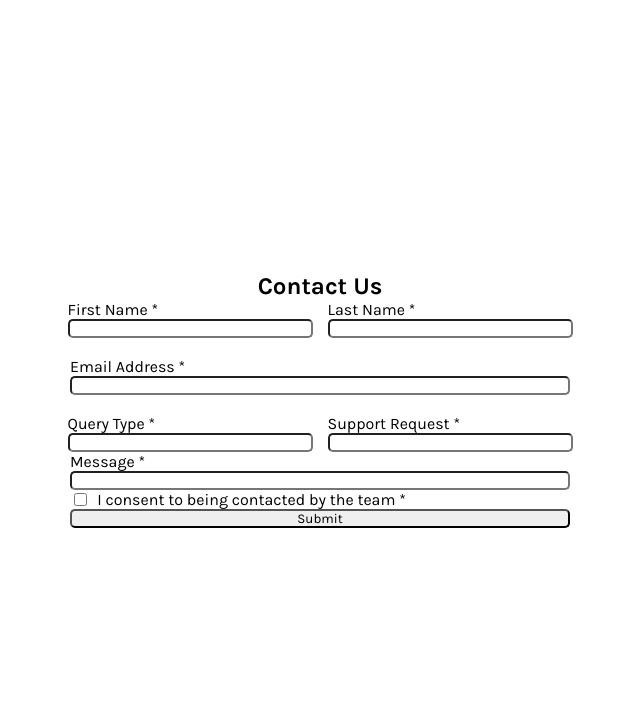
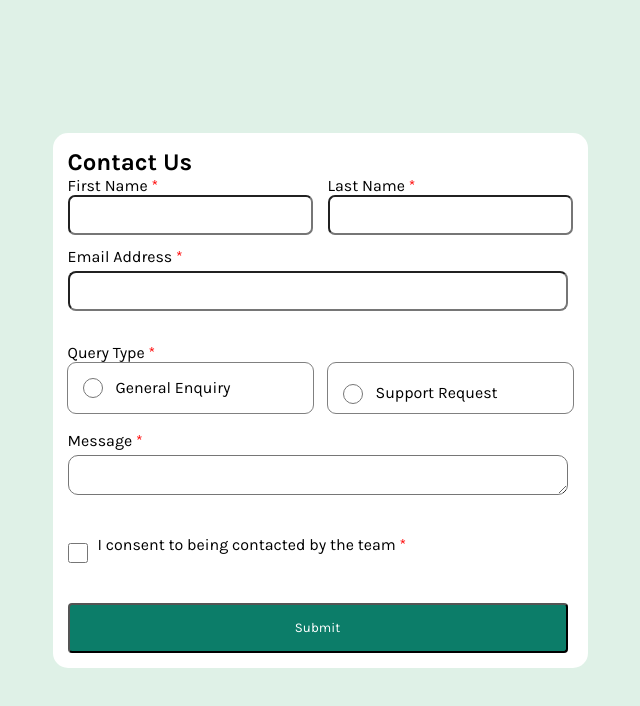
Before and after one commit to benidama/Registration-form, a plain HTML site: page index.html in a window 1280 px wide. Shown: the whole page, without its empty margins (320-960 px from the left). Drawn offline with Linux system fonts and the light colour scheme.

Commit message:
Adding my js file to my project

```diff
--- /dev/null
+++ b/form.js
@@ -0,0 +1,49 @@
+const form = document.getElementById("form");
+const firstName = document.getElementById("firstName");
+const secondName = document.getElementById("secondName");
+const email = document.getElementById("email");
+const genQuery = document.getElementById("gen-query");
+const suppoRequ = document.getElementById("Support-reque");
+const message = document.getElementById("message");
+const consent = document.getElementById("checkbox");
+
+//Errors
+const firstNameError = document.getElementById("firstNameError");
+const secondNameError = document.getElementById("secondNameError");
+const emailError = document.getElementById("emailError");
+const enquiryError = document.getElementById("enquiryError");
+const messageError = document.getElementById("messageError");
+const consentError = document.getElementById("consentError");
+
+//Reactions
+form.addEventListener("submit", (e) => {
+  if (firstName.value === "" || firstName.value == null) {
+    e.preventDefault();
+    console.log("Please enter your first name");
+  }
+
+  if (lastName.value === "" || lastName.value == null) {
+    e.preventDefault();
+    secondNameError.innerHTML = "Please enter your second name";
+  }
+
+  if (email.value === "" || email.value == null) {
+    e.preventDefault();
+    emailError.innerHTML = "Please enter valid email address";
+  }
+
+  if (genQuery.checked === false && suppoRequ.checked === false) {
+    e.preventDefault();
+    enquiryError.innerHTML = "Please specify your enquiry";
+  }
+
+  if (message.value === "" || message.value == null) {
+    e.preventDefault();
+    messageError.innerHTML = "Please, leave your comment";
+  }
+
+  if (consent.checked === false) {
+    e.preventDefault();
+    consentError.innerHTML = "please, consent in order to submit this form";
+  }
+});
--- a/index.html
+++ b/index.html
@@ -17,45 +17,58 @@
     <title>Contact form</title>
   </head>
   <body>
-    <form id="container">
+    <div id="container">
+     <div class="together">
       <h2>Contact Us</h2>
+    <form id="form">
       <div class="full-name">
         <div class="name">
-          <label for="fistName">First Name <span>*</span></label> <br />
-          <input type="text" id="fistName" class="name" name="name" required />
+          <label for="fistName">First Name <span class="require">*</span></label> <br />
+          <input type="text" id="fistName" class="name" name="name"  />
+          <span id="firstNameError"></span>
         </div>
         <div class="name">
-          <label for="fistName">Last Name <span>*</span></label> <br />
-          <input type="text" id="fistName" class="name" name="name" required />
+          <label for="fistName">Last Name <span class="require">*</span></label> <br />
+          <input type="text" id="secondName" class="name" name="name"  />
+          <span id="secondNameError"></span>
         </div>
       </div>
       <br />
-      <div id="email">
-        <label for="email">Email Address <span>*</span></label> <br />
-        <input type="text" name="email" id="email" required />
+      <div id="email-card">
+        <label for="email">Email Address <span class="require">*</span></label> <br />
+        <input type="email" name="email" id="email" class="amail"  />
+        <span class="emailError"></span>
       </div>
       <br />
-      <div class="radio-input full-name">
-        <div id="query">
-          <label for="gender">Query Type <span>*</span></label> <br />
-          <input type="text" name="equity" class="query" required />
-          <!-- <input type="radio" value="equity" required id="gender"> -->
+      <div class="radio-input">
+        <label for="query-ty" class="daus">Query Type <span class="require">*</span></label> <br />
+      <div id="displays">
+        <div class="radio-option">
+          <input type="radio" id="gen-query" class="sizing"  name="name-query" value="General Enquiry"  />
+          <label for="gen-query">General Enquiry</label>
         </div>
-        <div id="request">
-          <label for="support">Support Request <span>*</span></label> <br />
-          <input type="text" name="equity" class="query" required />
-          <!-- <input type="radio" value="equity" required id="support"> -->
+        <div class="radio-option positio">
+          <input type="radio" id="Support-reque" class="forn-query sizing" name="name-query" value="Support Request"  />
+          <label for="Support-reque" class="label-sup">Support Request</label>
         </div>
       </div>
-      <div id="messages">
-        <label for="message">Message <span>*</span></label> <br />
-        <input type="text" id="message" required />
+      <span class="enquiryError"></span>
+     </div>
+      <div id="form-message">
+        <label for="message">Message <span class="require">*</span></label> <br />
+        <textarea cols="49" rows="40" name="message" id="message" class="area"></textarea>
+        <span id="messageError"></span>
       </div>
       <div id="checker">
-        <input type="checkbox" id="checkbox" required />
-        <label>I consent to being contacted by the team <span>*</span></label>
+        <input type="checkbox" id="checkbox" class="sizing check"  />
+        <label for="checkbox">I consent to being contacted by the team <span class="require">*</span></label>
       </div>
-      <button id="button">Submit</button>
+      <span id="consentError"></span>
+      <button type="submit" id="button">Submit</button>
+    </div>
     </form>
+</div>
+</div>
+<script src="./form.js"></script>
   </body>
 </html>
--- a/style.css
+++ b/style.css
@@ -1,6 +1,7 @@
 * {
   padding: 0px;
   margin: 0px;
+  box-sizing: border-box;
   font-family: "Karla";
 }
 
@@ -10,22 +11,57 @@
   align-items: center;
   justify-content: center;
   height: 100vh;
+  background-color: hsl(148, 38%, 91%);
+}
+.together {
+  background-color: hsl(0, 0%, 100%);
+  padding: 15px;
+  border-radius: 15px;
+}
+
+.amail {
+  border-radius: 8px;
+}
+
+#button {
+  border-radius: 8px;
 }
 
 .name {
   width: 245px;
+  height: 40px;
+  border-radius: 7px;
+}
+
+.change {
+  display: flex;
+  flex-direction: column;
 }
 
 .query {
   width: 245px;
+  height: 40px;
 }
 
 #email {
   width: 500px;
+  height: 40px;
+  margin-top: 5px;
 }
+
+#message {
+  width: 500px;
+  height: 40px;
+  margin-top: 5px;
+}
+#email-card {
+  margin-top: 12px;
+}
+
 #checker {
   margin-right: 160px;
 }
+
 .full-name {
   display: flex;
   flex-direction: row;
@@ -33,19 +69,121 @@
 }
 
 input {
-  border-radius: 5px;
+  border-radius: 3px;
 }
 
 #checker {
   display: flex;
   gap: 10px;
+  margin-top: 40px;
+  margin-bottom: 40px;
 }
 
-button {
-  border-radius: 5px;
+#button {
+  border-radius: 4px;
   width: 500px;
+  height: 50px;
+  color: hsl(0, 0%, 100%);
+  background-color: hsl(169, 82%, 27%);
 }
 
-#message {
-  width: 500px;
+.form-item {
+  display: flex;
+  flex-direction: row;
+  width: 245px;
+  height: 40px;
 }
+
+.area {
+  border-radius: 10px;
+}
+
+.forn-query {
+  margin-top: 32px;
+}
+
+#full-form {
+  background-color: hsl(0, 0%, 100%);
+}
+
+.require {
+  color: red;
+}
+
+.daus {
+  margin-top: 1px;
+}
+
+.radio-input {
+  display: flex;
+  margin-top: 12px;
+  flex-direction: column;
+  justify-content: center;
+  justify-items: center;
+}
+
+#displays {
+  display: flex;
+  flex-direction: row;
+  justify-content: center;
+  justify-items: center;
+  position: relative;
+  gap: 15px;
+  bottom: 18px;
+}
+
+.check {
+  display: flex;
+  margin-top: 8px;
+}
+.notification {
+  display: none;
+  color: red;
+  margin-top: 10px;
+}
+
+.positio {
+  position: relative;
+  padding-bottom: 20px;
+}
+
+.radio-option {
+  outline: solid 1px grey;
+  width: 245px;
+  height: 50px;
+  padding-left: 15px;
+  display: flex;
+  align-items: center;
+  gap: 13px;
+  border-radius: 8px;
+}
+
+.label-sup {
+  display: flex;
+  padding-top: 30px;
+  align-items: center;
+}
+
+.sizing {
+  width: 20px;
+  height: 20px;
+}
+
+.success {
+  background-color: darkslategray;
+  position: fixed;
+  top: 10%;
+  left: 50%;
+  padding: 13px;
+  color: rgb(207, 207, 205);
+  border-radius: 10px;
+  display: block;
+}
+
+#message-succ {
+  display: none;
+}
+
+.form-error {
+  display: block;
+}
```
